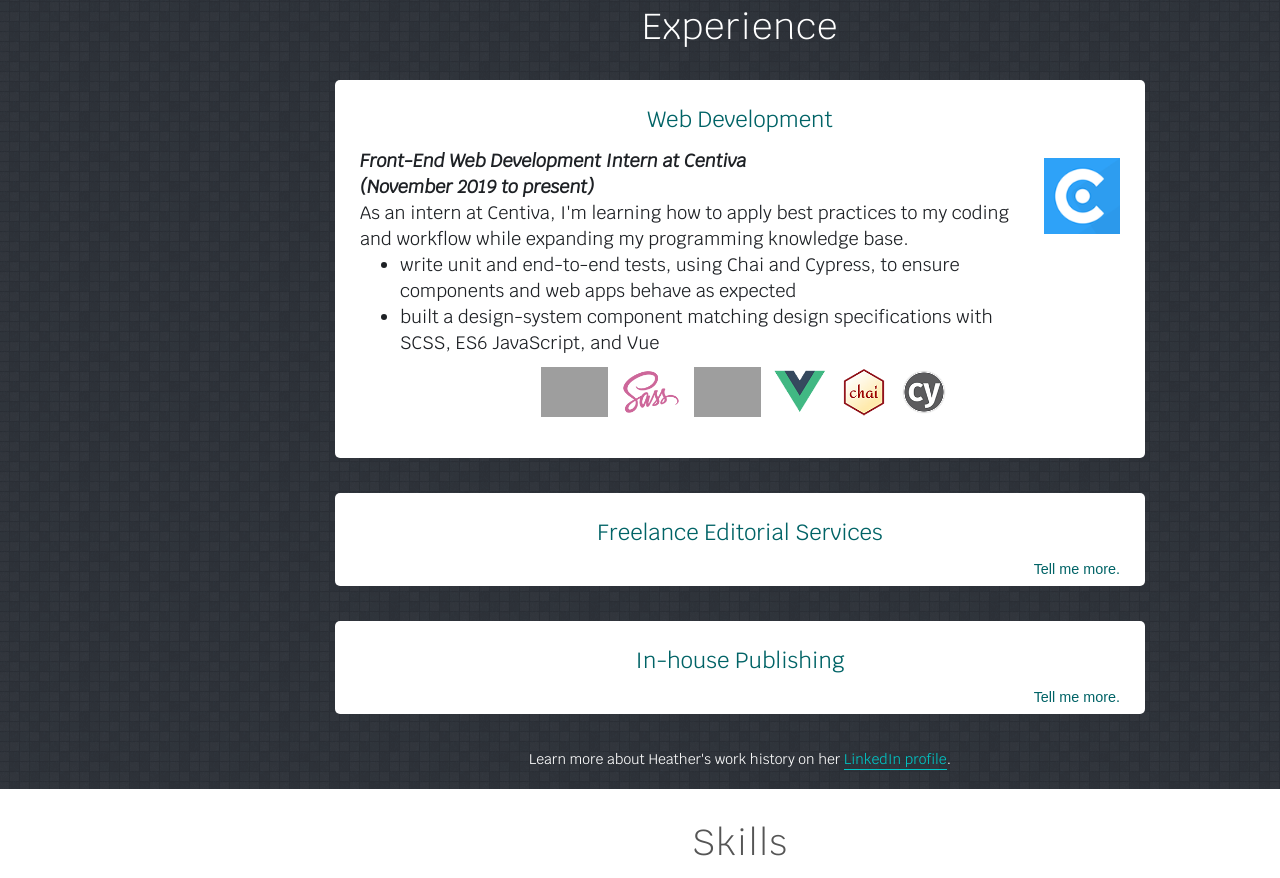
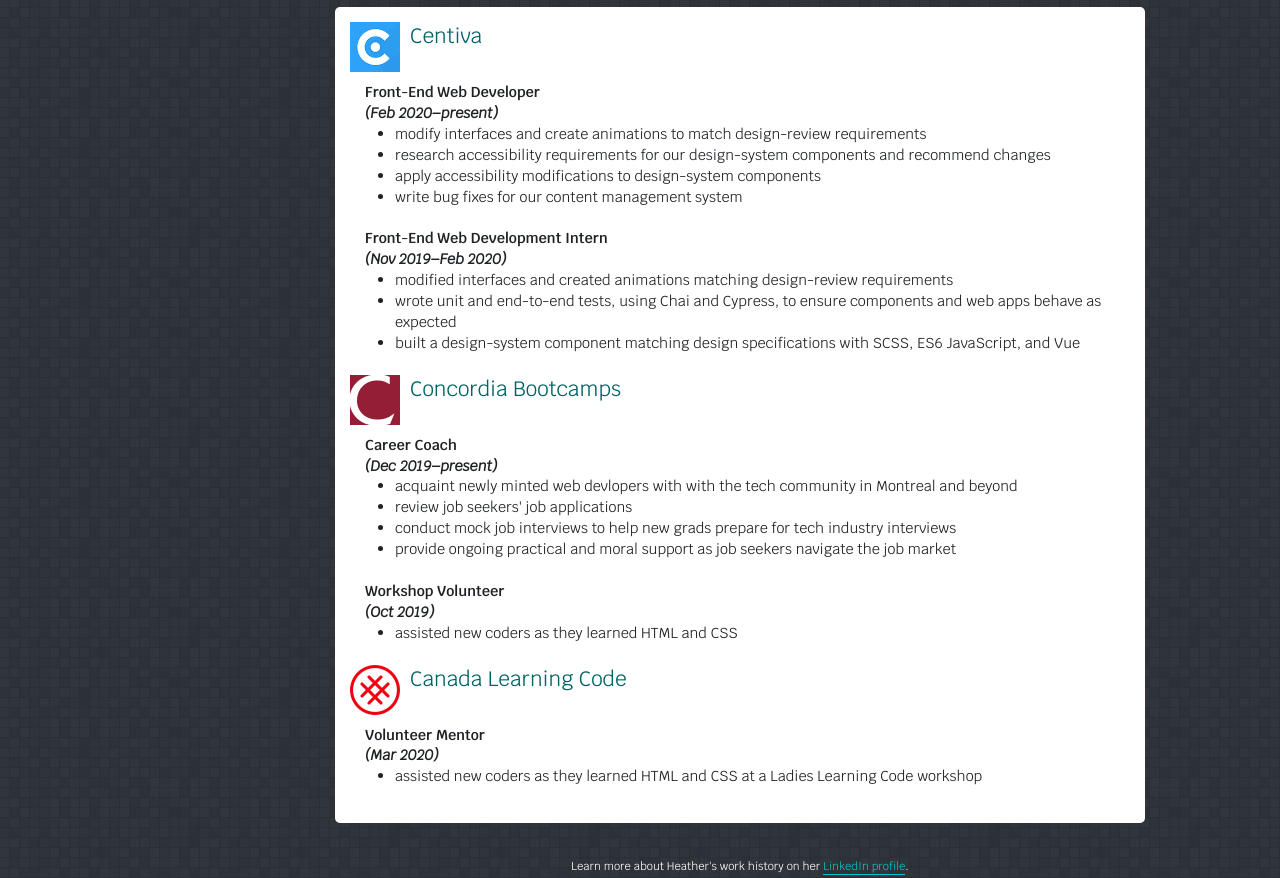
Before and after one commit to martin-heather/web-dev-website, a plain HTML site: page index.html in a window 1280 px wide. Shown: the part 1313-2191 px from the top of the page. Drawn offline with nearby package versions, Linux system fonts and the light colour scheme; grey boxes are pictures that could not be loaded.

Commit message:
updated content and layout

```diff
--- a/index.html
+++ b/index.html
@@ -2,7 +2,7 @@
 <html lang="en">
 
 <head>
-		<meta name="viewport" content="width=device-width, initial-scale=1.0"/>
+	<meta name="viewport" content="width=device-width, initial-scale=1.0" />
 	<link rel="apple-touch-icon" sizes="57x57" href="./resources/ico//apple-icon-57x57.png">
 	<link rel="apple-touch-icon" sizes="60x60" href="./resources/ico/apple-icon-60x60.png">
 	<link rel="apple-touch-icon" sizes="72x72" href="./resources/ico//apple-icon-72x72.png">
@@ -12,7 +12,7 @@
 	<link rel="apple-touch-icon" sizes="144x144" href="./resources/ico//apple-icon-144x144.png">
 	<link rel="apple-touch-icon" sizes="152x152" href="./resources/ico//apple-icon-152x152.png">
 	<link rel="apple-touch-icon" sizes="180x180" href="./resources/ico//apple-icon-180x180.png">
-		<link rel="icon" type="image/png" sizes="192x192"  href="./resources/ico//android-icon-192x192.png">
+	<link rel="icon" type="image/png" sizes="192x192" href="./resources/ico//android-icon-192x192.png">
 	<link rel="icon" type="image/png" sizes="32x32" href="./resources/ico//favicon-32x32.png">
 	<link rel="icon" type="image/png" sizes="96x96" href="./resources/ico//favicon-96x96.png">
 	<link rel="icon" type="image/png" sizes="16x16" href="./resources/ico//favicon-16x16.png">
@@ -33,7 +33,8 @@
 	<a href="#main-content" class="skip-link">Skip to main content.</a>
 
 	<nav id="top-nav">
-			<button class="menu-btn" aria-label="menu" onclick="toggleMenu()"><i alt="hamburger menu icon" class="icon-top-left ion-ios-menu"></i></button>
+		<div class="menu-btn" aria-label="menu" onclick="toggleMenu()"><i alt="hamburger menu icon"
+				class="icon-top-left ion-ios-menu"></i></div>
 		<div class="titles">
 			<div class="top-title">Heather Martin</div>
 			<div class="top-subtitle">Web Developer</div>
@@ -47,15 +48,20 @@
 		<side-nav>
 			<ul class="side-nav">
 				<li><a href="#a-about" onclick="toggleMenu()"><i class="icon-small ion-ios-rocket"></i>About Me</a></li>
-						<li><a href="#a-experience" onclick="toggleMenu()"><i class="icon-small ion-ios-briefcase"></i>Experience</a></a></li>
-						<li><a href="#a-skills" onclick="toggleMenu()"><i class="icon-small ion-ios-construct"></i>Skills</a></a></li>
-						<li><a href="#a-portfolio" onclick="toggleMenu()"><i class="icon-small ion-ios-photos"></i>Portfolio</a></a></li>
-						<li><a href="#a-education" onclick="toggleMenu()"><i class="icon-small ion-ios-school"></i>Education</a></a></li>
-						<li><a href="#a-contact" onclick="toggleMenu()"><i class="icon-small ion-ios-mail"></i>Contact Me</a></a></li>
+				<li><a href="#a-experience" onclick="toggleMenu()"><i
+							class="icon-small ion-ios-briefcase"></i>Experience</a></a></li>
+				<li><a href="#a-skills" onclick="toggleMenu()"><i
+							class="icon-small ion-ios-construct"></i>Skills</a></a></li>
+				<li><a href="#a-portfolio" onclick="toggleMenu()"><i
+							class="icon-small ion-ios-photos"></i>Portfolio</a></a></li>
+				<li><a href="#a-education" onclick="toggleMenu()"><i
+							class="icon-small ion-ios-school"></i>Education</a></a></li>
+				<li><a href="#a-contact" onclick="toggleMenu()"><i class="icon-small ion-ios-mail"></i>Contact
+						Me</a></a></li>
 			</ul>
 		</side-nav>
 		<footer class="footer-nav footer-toc">
-				<p> &copy 2019 by Heather Martin.<br/>All rights reserved.</p>
+			<p> &copy 2019 by Heather Martin.<br />All rights reserved.</p>
 			</foot>
 	</nav>
 
@@ -67,7 +73,7 @@
 					<p>I write code that turns <span>ideas into reality</span>.</p>
 					<div class="center text-center">
 						<a class="btn btn-full" href="#a-contact">Contact Me</a>
-						<a class="btn btn-ghost"href="#a-portfolio">See My Portfolio</a>
+						<a class="btn btn-ghost" href="#a-portfolio">See My Portfolio</a>
 					</div>
 				</div>
 			</div>
@@ -76,56 +82,116 @@
 
 		<section class="section-about">
 			<div>
-				<a name="a-about"><h1>About Me</h1></a>
+				<a name="a-about">
+					<h1>About Me</h1>
+				</a>
 				<p class="long-copy">
-					My knowledge of modern web development includes HTML, CSS, SCSS, ES6 JavaScript, the Vue, React and Redux front-end libraries as well as Node.js and Express on the back end. Most recently I've added unit and end-to-end testing to my skillset with the Chai assertion library and Cypress.<br/><br/>My first career was as an editor and proofreader of English, so my love of codes and syntax runs deep, and I bring the same eye for detail and respect for deadlines I developed in the publishing sphere to the world of coding.
+					My knowledge of modern web development includes HTML, CSS, SCSS, ES6 JavaScript, the Vue, React and
+					Redux front-end libraries as well as Node.js and Express on the back end. Most recently I've added
+					unit and end-to-end testing to my skillset with the Chai assertion library and
+					Cypress.<br /><br />My first career was as an editor and proofreader of English, so my love of codes
+					and syntax runs deep, and I bring the same eye for detail and respect for deadlines I developed in
+					the publishing sphere to the world of coding.
 				</p>
 			</div>
 		</section>
 
 		<section class="section-experience">
 			<div class="center">
-					<a name="a-experience"><h1>Experience</h1></a>
+				<a name="a-experience">
+					<h1>Experience</h1>
+				</a>
 			</div>
 
 			<div>
 				<div class="experience center">
-					<h2>Web Development</h2>
+					<!-- <h2>Web Development</h2> -->
 
 					<div class="web-card">
 						<div>
-								<p><span>Front-End Web Development Intern at Centiva</span></p>
-								<p><span>(November 2019 to present)</span></p>
-								<p>As an intern at Centiva, I'm learning how to apply best practices to my coding and workflow while expanding my programming knowledge base.
+							<div class="web-card-header">
+								<img class="experience-logo" src="./resources/img/Centiva96.png" alt="Centiva logo">
+								<div>
+									<h3>Centiva</h3>
+								</div>
+							</div>
+							<div class="positions">
+								<p><b>Front-End Web Developer</b></p>
+								<p><span>(Feb 2020&ndash;present)</span></p>
 								<ul>
-										<li>write unit and end-to-end tests, using Chai and Cypress, to ensure components and web apps behave as expected
-										<li>built a design-system component matching design specifications with SCSS, ES6 JavaScript, and Vue
+									<li>modify interfaces and create animations to match design-review requirements
+									<li>research accessibility requirements for our design-system components and recommend
+										changes
+									<li>apply accessibility modifications to design-system components</li>
+									<li>write bug fixes for our content management system
 								</ul>
+							<br>
+
+										<p><b>Front-End Web Development Intern </b></p>
+								<p><span>(Nov 2019&ndash;Feb 2020)</span></p>
+
+							<ul>
+								<li>modified interfaces and created animations matching design-review requirements
+								<li>wrote unit and end-to-end tests, using Chai and Cypress, to ensure
+									components and web apps behave as expected
+								<li>built a design-system component matching design specifications with SCSS, ES6
+									JavaScript, and Vue
+							</ul>
+							<br>
 					</div>
-							<div class="web-card-image">
-								<img class="experience-logo" src="./resources/img/Centiva96.png" alt="Centiva logo">
+
+					<div>
+						<div class="web-card-header">
+							<img class="experience-logo" src="./resources/img/concordia.png" alt="Concordia University logo">
+							<div>
+								<h3>Concordia Bootcamps</h3>
+							</div>
+						</div>
+						<div class="positions">
+							<p><b>Career Coach</b></p>
+							<p><span>(Dec 2019&ndash;present)</span></p>
+							<ul>
+								<li>acquaint newly minted web devlopers with with the tech community in Montreal and beyond</li>
+								<li>review job seekers' job applications</li>
+								<li>conduct mock job interviews to help new grads prepare for tech industry interviews</li>
+								<li>provide ongoing practical and moral support as job seekers navigate the job market</li>
+							</ul>
+						<br>
+						<p><b>Workshop Volunteer</b></p>
+							<p><span>(Oct 2019)</span></p>
+							<ul>
+								<li>assisted new coders as they learned HTML and CSS </li>
+							</ul>
+						<br>
+				</div>
+
+				<div>
+					<div class="web-card-header">
+						<img class="experience-logo" src="./resources/img/clc.png" alt="Canada Learning Code logo">
+						<div>
+							<h3>Canada Learning Code</h3>
+						</div>
+					</div>
+					<div class="positions">
+					<p><b>Volunteer Mentor</b></p>
+						<p><span>(Mar 2020)</span></p>
+						<ul>
+							<li>assisted new coders as they learned HTML and CSS at a Ladies Learning Code workshop</li>
+						</ul>
+					<br>
+			</div>
+
+					</div>
 				</div>
 			</div>
 
-							<div class="center text-center"><img class="small-logo" alt="HTML 5 logo" src="https://img.icons8.com/color/96/000000/html-5.png"><img class="small-logo" alt="Sass/SCSS logo" src="./resources/img/Sass96.png"><img class="small-logo" alt="JavaScript logo" src="https://img.icons8.com/color/96/000000/javascript.png"><img class="small-logo" alt="Vue logo" src="./resources/img/Vue96.png"><img class="small-logo" alt="Chai logo" src="./resources/img/chai96.png"><img class="small-logo" alt="Cypress logo" src="./resources/img/cypress96.png"></div>
+
 				</div>
 			</div>
 
-				<div>
-					<div class="experience additional-experience center">
-					<h2>Freelance Editorial Services</h2>
-					<p id="freelance" onclick="freelance()"><button class="btn-more">Tell me more.</button></p>
-					</div>
-				</div>
-
-				<div>
-					<div class="experience additional-experience center">
-					<h2>In-house Publishing</h2>
-					<p id="inHouse" onclick="inHouse()"><button class="btn-more">Tell me more.</button></p>
-					</div>
-				</div>
-
-				<p class="dark-section-text">Learn more about Heather's work history on her <a href="https://www.linkedin.com/in/martinheather/" id="dark-section-a" target="_blank">LinkedIn profile</a>.</p>
+			<p class="dark-section-text">Learn more about Heather's work history on her <a
+					href="https://www.linkedin.com/in/martinheather/" id="dark-section-a" target="_blank">LinkedIn
+					profile</a>.</p>
 		</section>
 
 
@@ -133,30 +199,33 @@
 
 		<section class="section-skills">
 			<div>
-				<a name="a-skills"><h1>Skills</h1></a>
+				<a name="a-skills">
+					<h1>Skills</h1>
+				</a>
 			</div>
+			<div class="skills-figures">
 				<figure>
 					<img alt="HTML 5 logo" src="https://img.icons8.com/color/96/000000/html-5.png">
 					<figcaption>HTML 5</figcaption>
 				</figure>
 				<figure>
-				<img alt="CSS 3 logo"src="https://img.icons8.com/color/96/000000/css3.png">
+					<img alt="CSS 3 logo" src="https://img.icons8.com/color/96/000000/css3.png">
 					<figcaption>CSS 3</figcaption>
 				</figure>
 				<figure>
-				<img alt="Sass/SCSS logo"src="./resources/img/Sass96.png">
+					<img alt="Sass/SCSS logo" src="./resources/img/Sass96.png">
 					<figcaption>SCSS</figcaption>
 				</figure>
 				<figure>
-				<img alt="JavaScript logo"src="https://img.icons8.com/color/96/000000/javascript.png">
+					<img alt="JavaScript logo" src="https://img.icons8.com/color/96/000000/javascript.png">
 					<figcaption>JavaScript</figcaption>
 				</figure>
 				<figure>
-				<img alt="Vue logo"src="./resources/img/Vue96.png">
+					<img alt="Vue logo" src="./resources/img/Vue96.png">
 					<figcaption>Vue</figcaption>
 				</figure>
 				<figure>
-				<img alt="React logo"src="./resources/img/react.png">
+					<img alt="React logo" src="./resources/img/react.png">
 					<figcaption>React</figcaption>
 				</figure>
 				<figure>
@@ -164,23 +233,27 @@
 					<figcaption>Redux</figcaption>
 				</figure>
 				<figure>
-				<img alt="Combined Express and Node.js logo"src="./resources/img/express-nodejs.jpg">
+					<img alt="Combined Express and Node.js logo" src="./resources/img/express-nodejs.jpg">
 					<figcaption>Express and Node.js</figcaption>
 				</figure>
 				<figure>
-				<img alt="Chai.js logo"src="./resources/img/chai96.PNG">
+					<img alt="Chai.js logo" src="./resources/img/chai96.PNG">
 					<figcaption>Chai</figcaption>
 				</figure>
 				<figure>
-				<img alt="Cypress.io logo"src="./resources/img/cypress96.PNG">
+					<img alt="Cypress.io logo" src="./resources/img/cypress96.PNG">
 					<figcaption>Cypress</figcaption>
 				</figure>
+			</div>
+
 
 		</section>
 
-		<section class="section-portfolio">
+		<!-- <section class="section-portfolio">
 			<div>
-					<a name="a-portfolio"><h1>Portfolio</h1></a>
+				<a name="a-portfolio">
+					<h1>Portfolio</h1>
+				</a>
 			</div>
 
 			<div class="project">
@@ -188,13 +261,20 @@
 				<div>
 					<div>
 						<p>A prototype of a full-stack book marketplace </p>
-								<p></i><a href="http://heathermartin.ca/alibay.html" target="_blank">Watch the Alibay Demo Video</a></p>
+						<p></i><a href="http://heathermartin.ca/alibay.html" target="_blank">Watch the Alibay Demo
+								Video</a></p>
 					</div>
 					<div>
 						<img src="./resources/img/alibay.jpg" alt="Alibay Marketplace screen capture">
 					</div>
 				</div>
-						<img class="small-logo" alt="HTML 5 logo" src="https://img.icons8.com/color/96/000000/html-5.png"><img class="small-logo" alt="CSS 3 logo" src="https://img.icons8.com/color/96/000000/css3.png"><img class="small-logo" alt="JavaScript logo" src="https://img.icons8.com/color/96/000000/javascript.png"><img class="small-logo" alt="React logo" src="./resources/img/react.png"><img class="small-logo" alt="Redux logo" src="./resources/img/redux96.png"><img alt="Combined Express and Node.js logo" class="small-logo" src="./resources/img/express-nodejs.jpg">
+				<img class="small-logo" alt="HTML 5 logo" src="https://img.icons8.com/color/96/000000/html-5.png"><img
+					class="small-logo" alt="CSS 3 logo" src="https://img.icons8.com/color/96/000000/css3.png"><img
+					class="small-logo" alt="JavaScript logo"
+					src="https://img.icons8.com/color/96/000000/javascript.png"><img class="small-logo" alt="React logo"
+					src="./resources/img/react.png"><img class="small-logo" alt="Redux logo"
+					src="./resources/img/redux96.png"><img alt="Combined Express and Node.js logo" class="small-logo"
+					src="./resources/img/express-nodejs.jpg">
 			</div>
 
 			<div class="project">
@@ -202,26 +282,34 @@
 				<div>
 					<div>
 						<p>A desktop browser adventure game</p>
-								<p></i><a href="http://heathermartin.ca/adventure/index.html" target="_blank">Play the Game</a></p>
+						<p></i><a href="http://heathermartin.ca/adventure/index.html" target="_blank">Play the Game</a>
+						</p>
 					</div>
 					<div>
 						<img src="./resources/img/adventuregame.jpg" alt="Adventure Game screen capture">
 					</div>
 				</div>
-						<img class="small-logo" alt="HTML 5 logo" src="https://img.icons8.com/color/96/000000/html-5.png"><img class="small-logo" alt="CSS 3 logo" src="https://img.icons8.com/color/96/000000/css3.png"><img class="small-logo" alt="JavaScript logo" src="https://img.icons8.com/color/96/000000/javascript.png">
+				<img class="small-logo" alt="HTML 5 logo" src="https://img.icons8.com/color/96/000000/html-5.png"><img
+					class="small-logo" alt="CSS 3 logo" src="https://img.icons8.com/color/96/000000/css3.png"><img
+					class="small-logo" alt="JavaScript logo"
+					src="https://img.icons8.com/color/96/000000/javascript.png">
 			</div>
-			</section>
+		</section> -->
 
 
 		<section class="section-education">
 			<div class="center">
-				<a name="a-education"><h1>Education</h1></a>
+				<a name="a-education">
+					<h1>Education</h1>
+				</a>
 			</div>
 
-			<div>
+			<div class="education-webdev">
 				<div class="education center">
 					<div>
-						<div><h2>Diploma in Front-End Web Development</h2></div>
+						<div>
+							<h2>Diploma in Front-End Web Development</h2>
+						</div>
 						<div class="web-card">
 							<div>
 								<p><span>Concordia University (2019)</span></p>
@@ -239,12 +327,34 @@
 						</div>
 					</div>
 				</div>
+
+
+
+				<div class="education center">
+					<div>
+						<div>
+							<h2>Web Development Courses</h2>
+						</div>
+						<div class="web-card">
+							<div>
+								<ul>
+									<li>Web Accessibility by Google (Udacity)</li>
+									<li>Intro to UX Design (Canada Learning Code)</li>
+									<li>Learn Vue 2 (Laracasts)</li>
+									<li>ES6 for Everyone (Wes Bos)</li>
+									<li>MongoDB Basics (MondoDB)</li>
+								</ul>
+							</div>
+						</div>
+					</div>
+				</div>
 			</div>
 
 			<div class="add-ed-container">
 
 				<div class="education additional-education center">
-						<h2>Ongoing French-Language Studies</h2>							<p id="concordia" onclick="concordia()">
+					<h2>Ongoing French-Language Studies</h2>
+					<p id="concordia" onclick="concordia()">
 						<button class="btn-more">Tell me more.</button></p>
 				</div>
 
@@ -271,16 +381,26 @@
 				</div>
 
 			</div>
+
+			<p class="dark-section-text">You can find out more about Heather's education at her <a
+				href="https://www.linkedin.com/in/martinheather/" id="dark-section-a" target="_blank">LinkedIn
+				profile</a>.</p>
 		</section>
 
 		<section class="section-form">
 			<div>
-				<a name="a-contact"><h1>Contact Me</h1></a>
+				<a name="a-contact">
+					<h1>Contact Me</h1>
+				</a>
 				<div class="center">
 					<ul class="social-links">
-					<li><a aria-label="Visit Heather's LinkedIn page." href="https://www.linkedin.com/in/martinheather/" target="_blank"><i alt="LinkedIn icon" class="icon-big ion-logo-linkedin"></i></a></li>
-					<li><a aria-label="Visit Heather's GitHub profile." href="https://github.com/martin-heather" target="_blank"><i alt="GitHub icon" class="icon-big ion-logo-github"></i></a></li>
-					<li><a aria-label="Send Heather an email."href="mailto:mail@heathermartin.ca" target="_top"><i alt="Email icon" class="icon-big ion-ios-send"></i></a></li>
+						<li><a aria-label="Visit Heather's LinkedIn page."
+								href="https://www.linkedin.com/in/martinheather/" target="_blank"><i alt="LinkedIn icon"
+									class="icon-big ion-logo-linkedin"></i></a></li>
+						<li><a aria-label="Visit Heather's GutHub profile." href="https://github.com/martin-heather"
+								target="_blank"><i alt="GitHub icon" class="icon-big ion-logo-github"></i></a></li>
+						<li><a aria-label="Send Heather an email." href="mailto:mail@heathermartin.ca" target="_top"><i
+									alt="Email icon" class="icon-big ion-ios-send"></i></a></li>
 					</ul>
 				</div>
 			</div>
@@ -289,4 +409,5 @@
 	</div>
 
 </body>
+
 </html>
--- a/resources/css/styles.css
+++ b/resources/css/styles.css
@@ -38,7 +38,7 @@ body {
 	color: #555;
 	font-family: 'Krub', 'Candara', 'Lucida Grande', sans-serif;
 	font-weight: 400;
-  font-size: 20px; /*basis for relative font sizing*/
+	font-size: 16px; /*basis for relative font sizing*/
 	text-rendering: optimizeLegibility;
 	overflow-x: hidden;
 }
@@ -46,6 +46,7 @@ body {
 .clearfix {
 	zoom: 1;
 }
+
 .clearfix:after {
 	content: '.';
 	clear: both;
@@ -103,7 +104,6 @@ body {
 .center {
 	margin-left: auto;
 	margin-right: auto;
-  width: 90%;
 }
 
 .text-center {
@@ -111,11 +111,9 @@ body {
 }
 
 section {
-  padding-top: 30px;
-  padding-bottom: 20px;
+	padding: 30px 0;
 	position: relative;
 	width: 100vw;
-  padding-left: 0px;
 }
 
 .box {
@@ -148,6 +146,13 @@ h1 {
 h2 {
 	font-weight: 400;
 	font-size: 110%;
+	margin-bottom: 15px;
+	color: #006366;
+}
+
+h3 {
+	font-weight: 400;
+	font-size: 130%;
 	margin-bottom: 15px;
 	color: #006366;
 }
@@ -303,6 +308,11 @@ a:active {
 	text-decoration: none;
 	padding-bottom: 1px;
 	border-bottom: 1px solid transparent;
+}
+
+.small-logo {
+	height: 25px;
+	padding: 0 5px;
 }
 
 /*---------------------------*/
@@ -504,11 +514,6 @@ a:active {
 	margin: 0 auto;
 }
 
-.small-logo {
-  height: 60px;
-  width: auto;
-}
-
 /*---------------------------*/
 /*SKILLS*/
 /*---------------------------*/
@@ -520,8 +525,12 @@ a:active {
 	margin-right: auto;
 }
 
-.section-skills > img {
-  height: 70px;
+.section-skills figure {
+	padding-bottom: 15px;
+}
+
+.section-skills img {
+	height: 50px;
 	width: auto;
 }
 
@@ -545,14 +554,24 @@ a:active {
 .section-experience .row {
 	margin-left: auto;
 	margin-right: auto;
-  display: flex;
+	/* display: flex; */
+}
+
+.experience {
+	margin-bottom: 35px;
+	max-width: 90%;
+}
+
+.education,
+.experience {
+	padding: 25px;
 }
 
 .experience,
 .additional-experience {
 	background-color: #fff;
 	border-radius: 5px;
-  padding: 0 13px;
+	padding: 15px;
 	color: #1e2125;
 }
 
@@ -561,15 +580,20 @@ a:active {
 	text-align: center;
 }
 
-.additional-experience img,
-.experience img {
-  height: 70px;
-  margin: 0 auto;
-  padding: 10px 0 10px 10px;
+.experience-logo {
+	height: 40px;
+	margin:0 10px 0 0;
 }
 
-.experience-logo {
-  min-height: 96px;
+.web-card-header {
+	display: flex;
+	/* flex-direction: row; */
+	justify-content: flex-start;
+	padding-bottom: 10px;
+}
+
+.positions {
+	padding-left: 15px;
 }
 
 .experience span {
@@ -580,19 +604,11 @@ a:active {
 .experience ul,
 .additional-experience ul {
 	color: #1e2125;
-  padding-left: 40px;
+	padding-left: 30px;
 	/* float: left; */
 }
 
-.experience {
-  margin-bottom: 35px;
-  max-width: 80%;
-}
 
-.education,
-.experience {
-  padding: 25px 25px;
-}
 
 /*---------------------------*/
 /*EDUCATION*/
@@ -657,8 +673,9 @@ a:active {
 }
 
 .education {
+
 	margin-bottom: 35px;
-  max-width: 80%;
+	max-width: 90%;
 }
 
 /*---------------------------*/
@@ -774,6 +791,10 @@ footer p {
 		width: 75%;
 	}
 
+	.small-logo {
+		height: 45px;
+	}
+
 	/*--Headings-------------*/
 
 	/*--Paragraphs-------------*/
@@ -868,8 +889,8 @@ footer p {
 	/*SKILLS*/
 	/*---------------------------*/
 
-  .section-skills > img {
-    height: 96px;
+	.section-skills img {
+		height: 70px;
 		width: auto;
 	}
 
@@ -877,9 +898,24 @@ footer p {
 	/*EXPERIENCE*/
 	/*---------------------------*/
 
+	.experience-logo {
+		min-height: 50px;
+	}
+
 	/*---------------------------*/
 	/*EDUCATION*/
 	/*---------------------------*/
+
+	.education-webdev {
+		display: flex;
+		flex-direction: row;
+		justify-content: center;
+	}
+
+	.education-webdev .education {
+		width: 35%;
+		margin: 0 17.5px 35px 17.5px;
+	}
 
 	/*---------------------------*/
 	/*FORM*/
--- a/resources/js/script.js
+++ b/resources/js/script.js
@@ -22,12 +22,12 @@ function toggleMenu() {
 
 function freelance() {
   document.getElementById('freelance').innerHTML =
-    'I’ve copyedited hundreds of books as well as countless ads and marketing documents. I\'ve also proofread books and scholarly articles and provided other editorial services like fact-checking and multimedia quality control. I meet deadlines and client expectations without fail.<center><p><img src="./resources/img/modus.png" alt="Groupe Modus logo"><img src="./resources/img/harpercollins.png" alt="HarperCollins logo"><img src="./resources/img/harlequin.jpg" alt="Harlequin logo"><img src="./resources/img/nelson.png" alt="Nelson logo"></p></center>';
+    '<p>I’ve copyedited hundreds of books as well as countless ads and marketing documents. I\'ve also proofread books and scholarly articles and provided other editorial services like fact-checking and multimedia quality control. I meet deadlines and client expectations without fail.</p><br><center><img class="small-logo" src="./resources/img/modus.png" alt="Groupe Modus logo"><img class="small-logo" src="./resources/img/harpercollins.png" alt="HarperCollins logo"><img class="small-logo" src="./resources/img/harlequin.jpg" alt="Harlequin logo"><img class="small-logo" src="./resources/img/nelson.png" alt="Nelson logo"></center>';
 }
 
 function inHouse() {
   document.getElementById('inHouse').innerHTML =
-    'I\'ve worked in-house at two of Canada’s largest publishers. At Nelson Education, I helped create a wide variety of print and digital educational resources, and at Harlequin Books, I proofread and copyedited trade fiction and nonfiction books.<center><p></p><img src="./resources/img/nelson.png" alt="Nelson logo"><img src="./resources/img/harlequin.jpg" alt="Harlequin logo"></p></center>';
+    '<p>I\'ve worked in-house at two of Canada’s largest publishers. At Nelson Education, I helped create a wide variety of print and digital educational resources, and at Harlequin Books, I proofread and copyedited trade fiction and nonfiction books.</p><center><br><img class="small-logo" src="./resources/img/nelson.png" alt="Nelson logo"><img class="small-logo" src="./resources/img/harlequin.jpg" alt="Harlequin logo"></center>';
 }
 
 function concordia() {
```
Also changed, not shown: resources/img/clc.png (added). Lines whose indentation alone changed are shown as unchanged.
